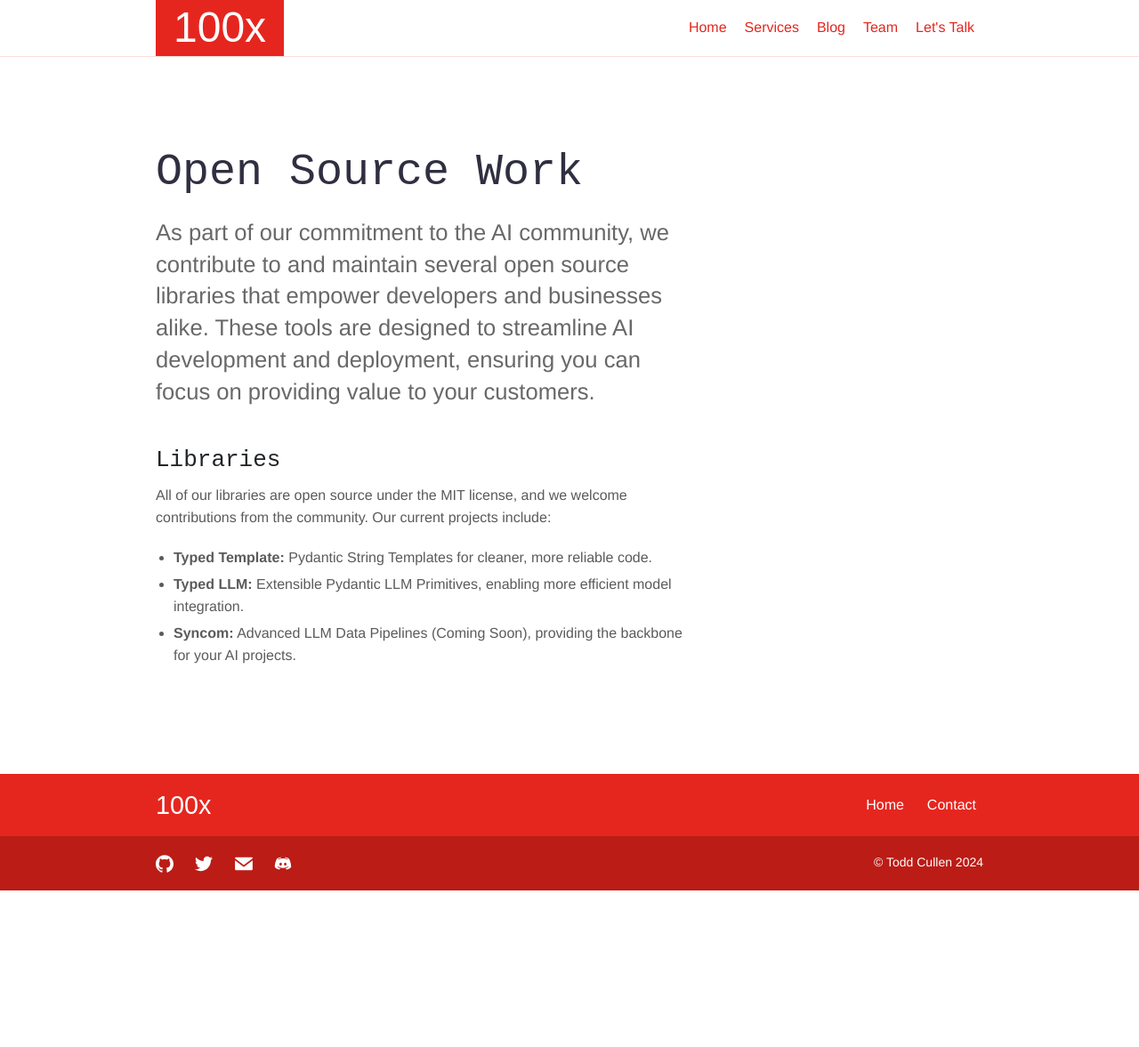
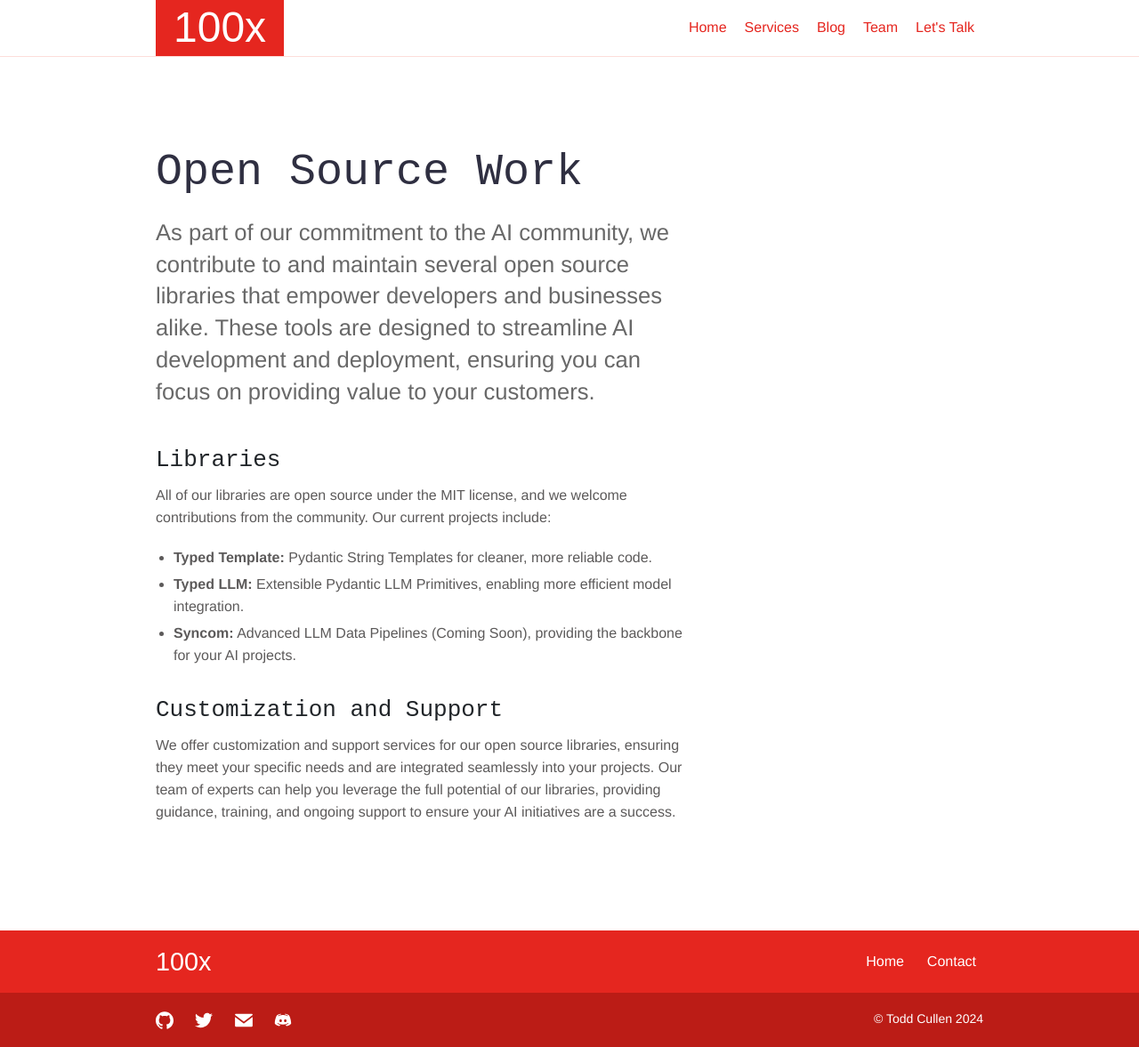
Before and after one commit to Shakakai/100x, a Jekyll site: the page built from _services/open-source.md, in a window 1280 px wide. Shown: the whole page at 89% size. Built offline with Jekyll 4.4.1, drawn with Linux system fonts in a browser that asks for light colours; some web fonts are replaced; before the commit the page ends 1001 px from its top, so only the background shows below that.

```diff
--- a/_services/open-source.md
+++ b/_services/open-source.md
@@ -15,3 +15,8 @@
 - **Typed Template:** Pydantic String Templates for cleaner, more reliable code.
 - **Typed LLM:** Extensible Pydantic LLM Primitives, enabling more efficient model integration.
 - **Syncom:** Advanced LLM Data Pipelines (Coming Soon), providing the backbone for your AI projects.
+
+## Customization and Support
+
+We offer customization and support services for our open source libraries, ensuring they meet your specific needs and are integrated seamlessly into your projects.
+Our team of experts can help you leverage the full potential of our libraries, providing guidance, training, and ongoing support to ensure your AI initiatives are a success.
```
Also changed, not shown: other parts of _services/open-source.md (+1 -1 lines), _services/ai-engineering.md (+1 -1 lines), _services/mentoring.md (+1 -1 lines), _services/tech-due-diligence.md (+1 -1 lines), _team/starbuck.md (added, +14 -0 lines), images/team/starbuck-profile.png (added).
